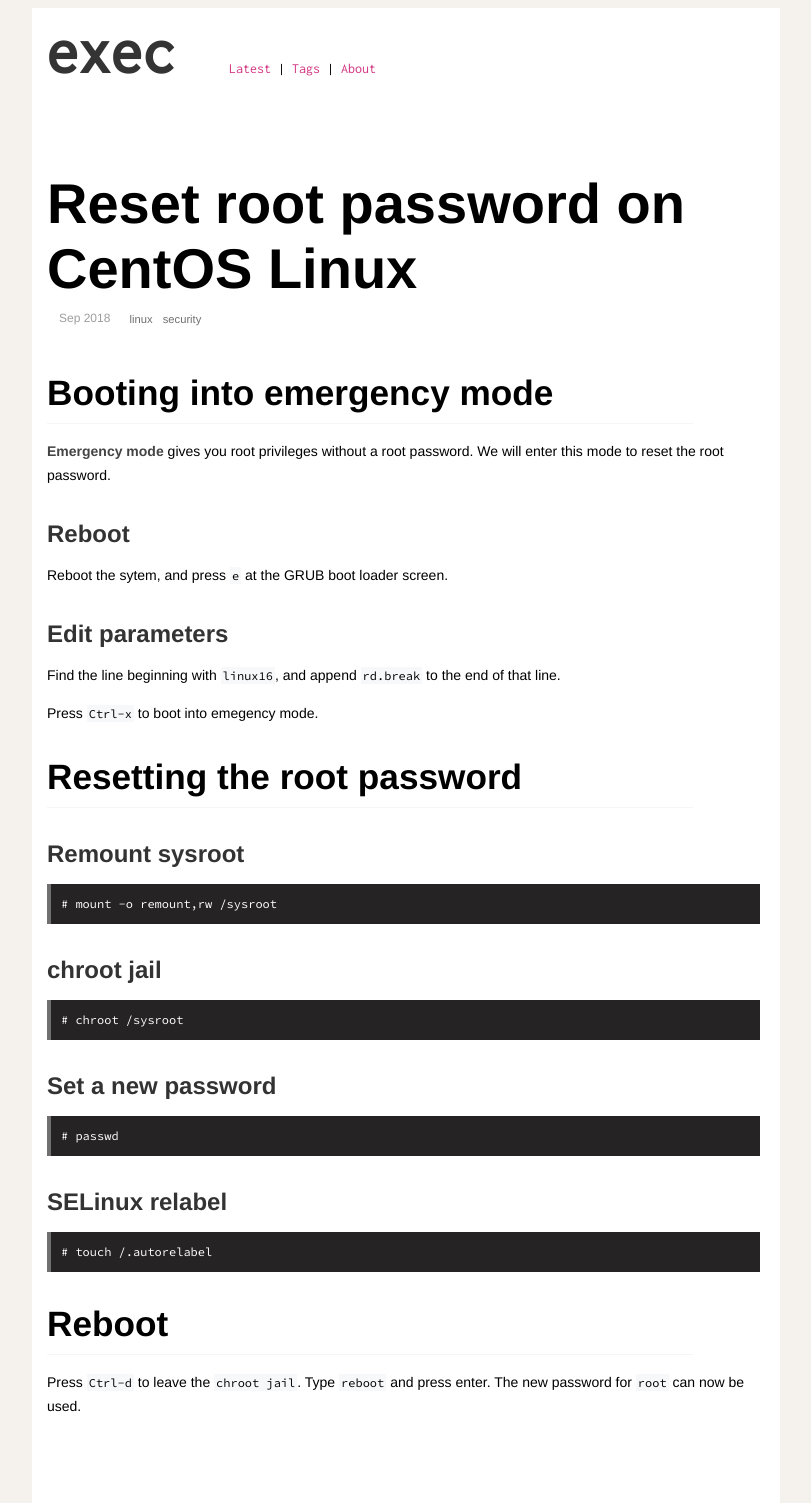
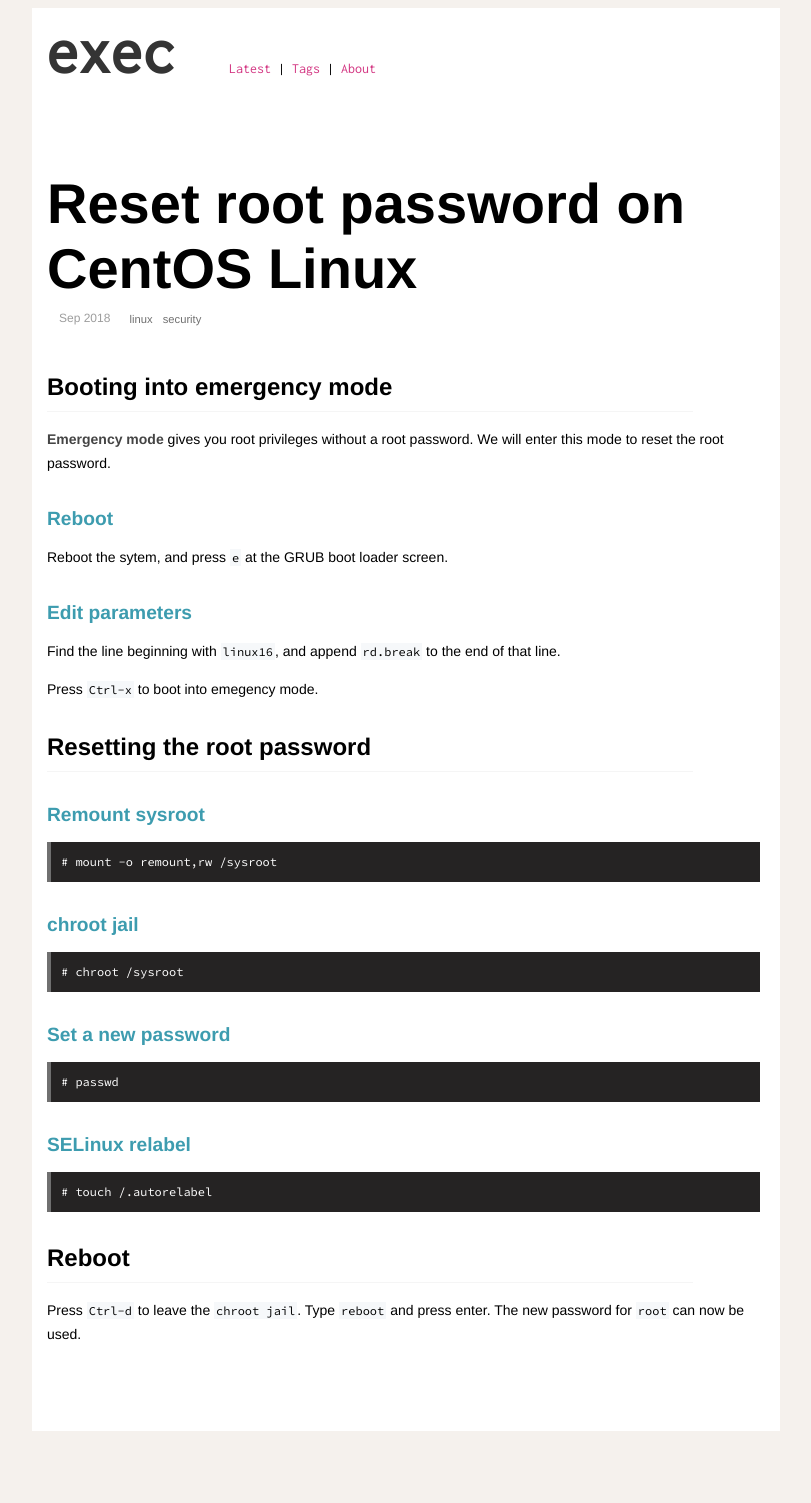
Before and after one commit to execas/execas.github.io, a Jekyll site: the page built from _posts/2018-09-03-reset-root-password-on-centos-linux.md, in a window 1280 px wide. Shown: the whole page, without its empty margins (234-1045 px from the left). Built offline with Jekyll 4.4.1, drawn with Linux system fonts in a browser that asks for light colours; after the commit the page ends 1431 px from its top, so only the background shows below that.

Commit message:
Update execas.css

```diff
--- a/css/execas.css
+++ b/css/execas.css
@@ -283,7 +283,7 @@
 .post h2 {
      color: #000000;
      /*color: #d33682;*/
-     font-size: 2.2rem;
+     font-size: 1.5rem;
      margin-top: 2rem;
      margin-bottom:1rem;
      padding-bottom: 10px;
@@ -302,8 +302,8 @@
 }
 
 .post h3 {
-     color: #333333;
-     font-size: 1.5rem;
+     color: #3D9CAF;
+     font-size: 1.2rem;
      margin-top:2rem;
      margin-bottom:1rem;
 
```
